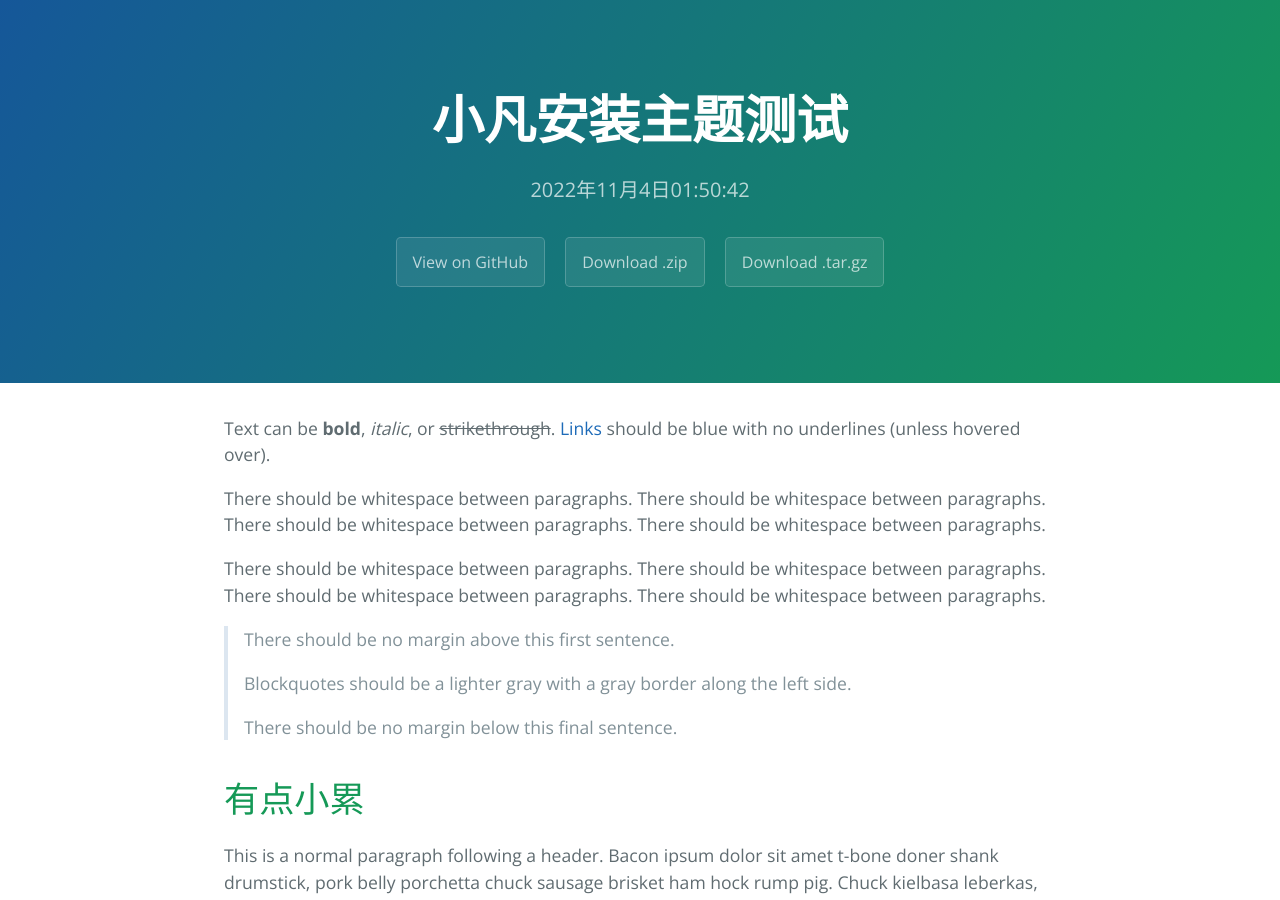
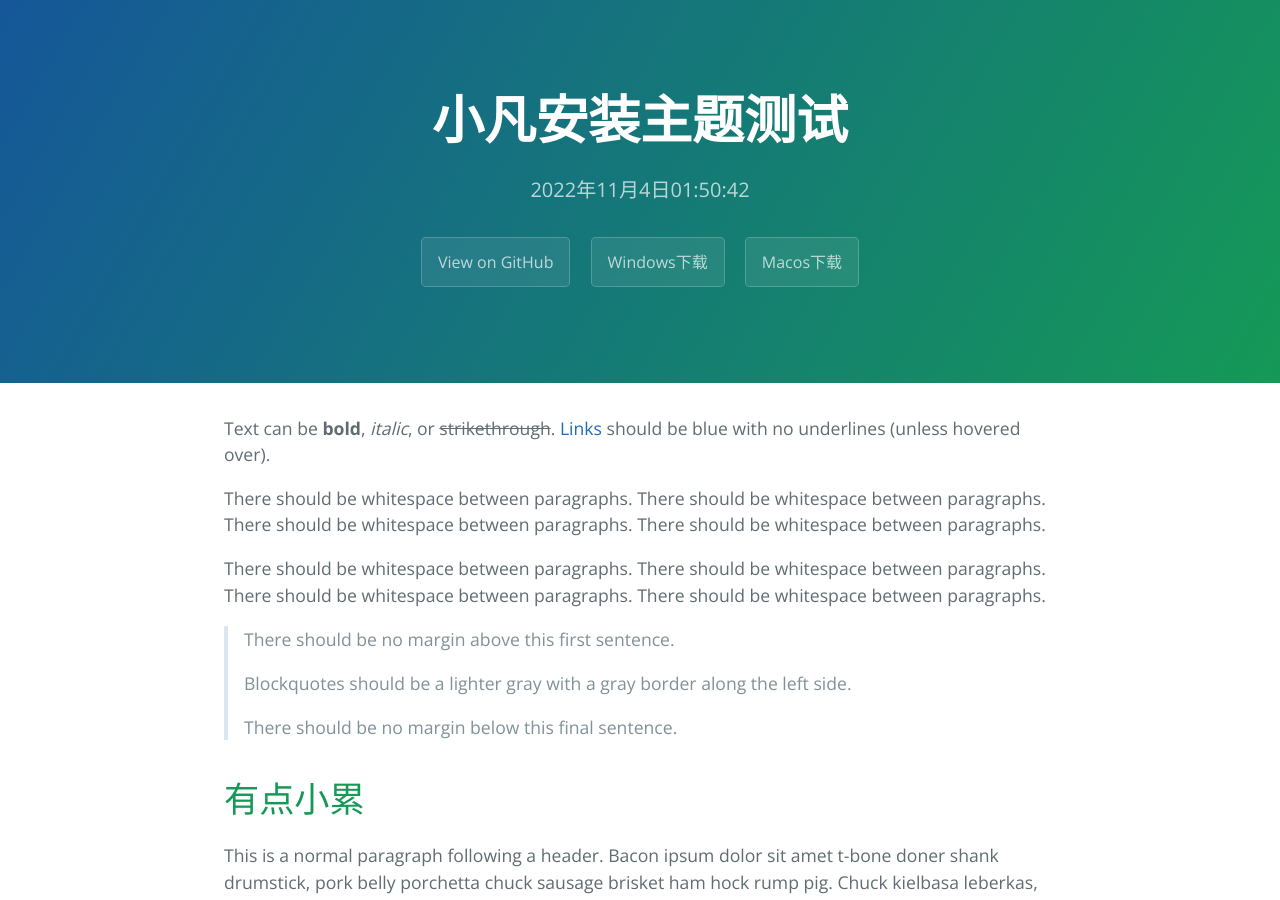
Before and after one commit to Kieey/ipa-re-sign-tool, a Jekyll site: the page docs/index.html, which Jekyll copies as it is, in a window 1280 px wide and 900 px high. Built offline with Jekyll 4.4.1, drawn with Linux system fonts in a browser that asks for light colours.

Commit message:
Update index.html

```diff
--- a/docs/index.html
+++ b/docs/index.html
@@ -14,8 +14,8 @@
       <h1 class="project-name">小凡安装主题测试</h1>
       <h2 class="project-tagline">2022年11月4日01:50:42</h2>
       <a href="#" class="btn">View on GitHub</a>
-      <a href="https://github.com/Kieey/ipa-re-sign-tool/raw/main/Re-Sign-Windows.zip" class="btn">Download .zip</a>
-      <a href="#" class="btn">Download .tar.gz</a>
+      <a href="https://github.com/Kieey/ipa-re-sign-tool/raw/main/Re-Sign-Windows.zip" class="btn">Windows下载</a>
+      <a href="https://github.com/Kieey/ipa-re-sign-tool/raw/main/Re-Sign-Macos.zip" class="btn">Macos下载</a>
     </section>
 
     <section class="main-content">
```
